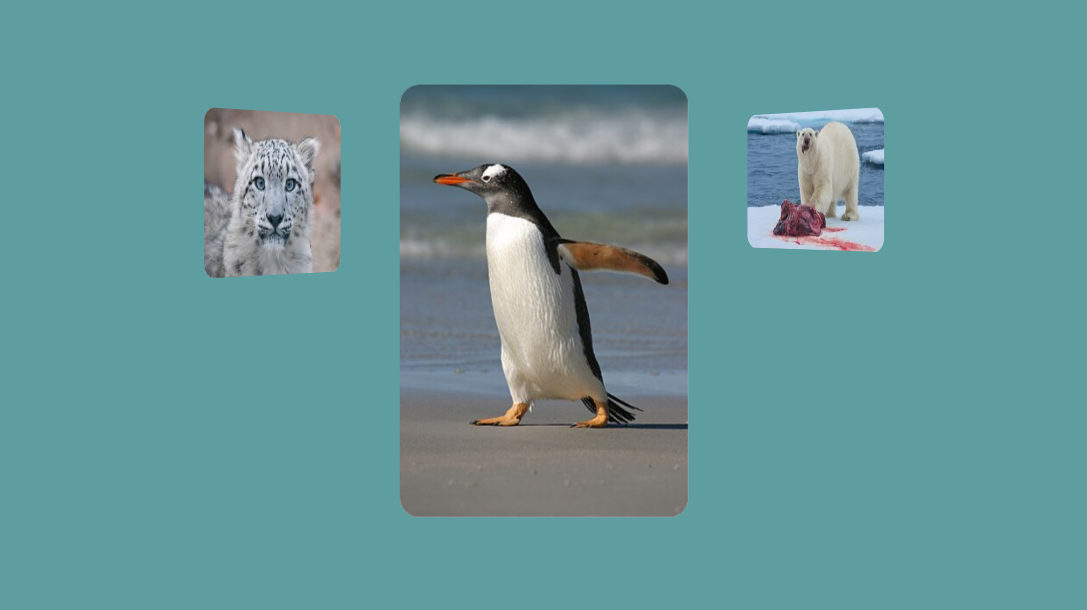
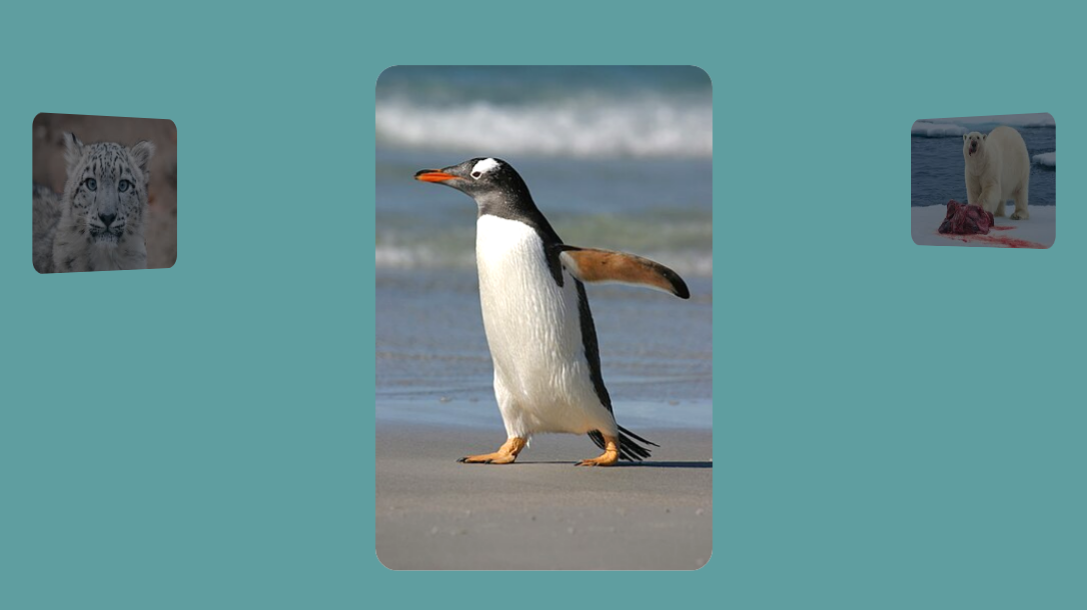
Before and after one commit to daryakimdd/red-book-animals-donation-site, a plain HTML site: page carcas.html in a window 1280 px wide. Shown: the whole page, without its empty margins (96-1183 px from the left). Drawn offline with Linux system fonts and the light colour scheme.

Commit message:
Add files via upload
moved js code into a separate file; fixed carousel rotation; added size/brightness changing required by card position.

```diff
--- a/carcas.html
+++ b/carcas.html
@@ -15,32 +15,19 @@
         </div>
     </div>
 
-    <script>
-        const carusel = document.querySelector('.carusel')
-        const images = document.querySelectorAll('.carusel img')
-        const img_angle = 360 / carusel.children.length
-        let nowrot = 0; //насколько повёрнута карусель
+    <script src="logic.js"></script>
 
-        images.forEach((image,i) => {
-            const EIAngle = (i + 1) * img_angle;  //угол для Each Image
-
-            //типа по Y расставляем по кругу, потом от центра по Z двигаем
-            image.style.transform = `rotateY(${EIAngle}deg) translateZ(${carusel.children.length * 7}rem)`;
-
-            image.onclick = ()=> {
-
-                let rotat = (-EIAngle - nowrot) % 360; // насколько довернуть
-
-                //куда крутиь
-                if (rotat > 180) rotat -= 360;
-                else if (rotat < -180) rotat += 360;
-
-                nowrot += rotat;
-                //поворот карусели
-                carusel.style.transform = `perspective(2000px) rotateY(${nowrot}deg)`;
-
-            }
-        })
-    </script>
 </body>
 </html>
+
+
+<!--
+1. добавить нормальные карточки животных в карусель
+2. Добавить кнопки к карточкам
+3. сделать норм оформление главной страницы
+4. добавить контактную информацию на главную страницу
+5. добавить информацию о нас на главную страницу
+6. добавить информацию о животных на главную страицу
+х. сделать мини-игры ко всем животным
+
+-->
--- a/logic.js
+++ b/logic.js
@@ -0,0 +1,53 @@
+//js вынес сюда, чтобы было почище
+
+const carusel = document.querySelector('.carusel')
+const images = document.querySelectorAll('.carusel img')
+const img_angle = 360 / carusel.children.length
+let nowrot = 0; //насколько повёрнута карусель
+
+//добавил изменение размера и яркости, в зависимости от того, картинка спереди или нет
+function change_Brightness(){
+    images.forEach((image,i) => {
+        const EIAngle = (i + 1) * img_angle;
+
+        let front_img = Math.abs((EIAngle+nowrot)%360); //если картинка впереди, то она кратна 360
+        if(front_img==0){
+            image.style.filter=`brightness(110%)`
+            image.style.transform = `rotateY(${EIAngle}deg) translateZ(${carusel.children.length * 12}rem) scale(1.3)`
+        }
+        else{
+            image.style.filter=`brightness(50%)`
+            image.style.transform = `rotateY(${EIAngle}deg) translateZ(${carusel.children.length * 12}rem) scale(0.8)`
+        }
+
+
+    })
+}
+
+    change_Brightness();
+
+
+images.forEach((image,i) => {
+    const EIAngle = (i + 1) * img_angle;  //угол для Each Image
+
+    //типа по Y расставляем по кругу, потом от центра по Z двигаем
+    image.style.transform = `rotateY(${EIAngle}deg) translateZ(${carusel.children.length * 12}rem)`;
+
+
+    image.onclick = ()=> {
+
+        let rotat = (-EIAngle - nowrot) % 360; // насколько довернуть
+
+        //куда крутить
+        if (rotat > 180) rotat -= 360;
+        else if (rotat < -180) rotat += 360;
+
+        nowrot += rotat;
+        //поворот карусели
+        carusel.style.transform = `perspective(2000px) rotateY(${nowrot}deg)`;
+
+        //изменение х-к картинки
+        change_Brightness();
+
+    }
+})
--- a/style.css
+++ b/style.css
@@ -19,11 +19,10 @@
     width: 15rem;
 
     transform-style: preserve-3d;
-    transform: perspective(2000px) rotate3d(0,1,0, 360deg);
-    transition: 2s;  /*для плавного вращения
+    transform: perspective(2000px) rotate3d(0,1,0, 0deg);
+    /*пофиксил 360deg на 0deg, чтобы не перекручивалась в начале*/
 
-    выглядит не оч
-    animation: circular-rotate 18s linear infinite; */
+    transition: 2s;  /*для плавного вращения*/
 }
 
 @keyframes circular-rotate {
@@ -41,7 +40,7 @@
 
     background-color: #fff;  /*если не прогрузится*/
     cursor: pointer;
-    transition: transform 0.5s;
+    transition: transform 0.5s, filter 1s;
 }
  /*подсветка (не работает)*/
 .carusel img:hover {
```
